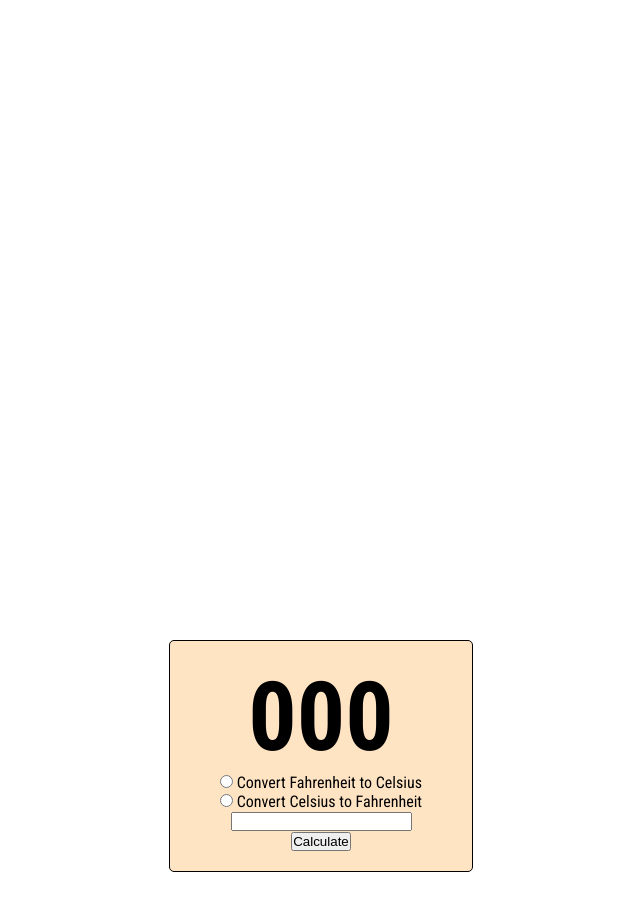
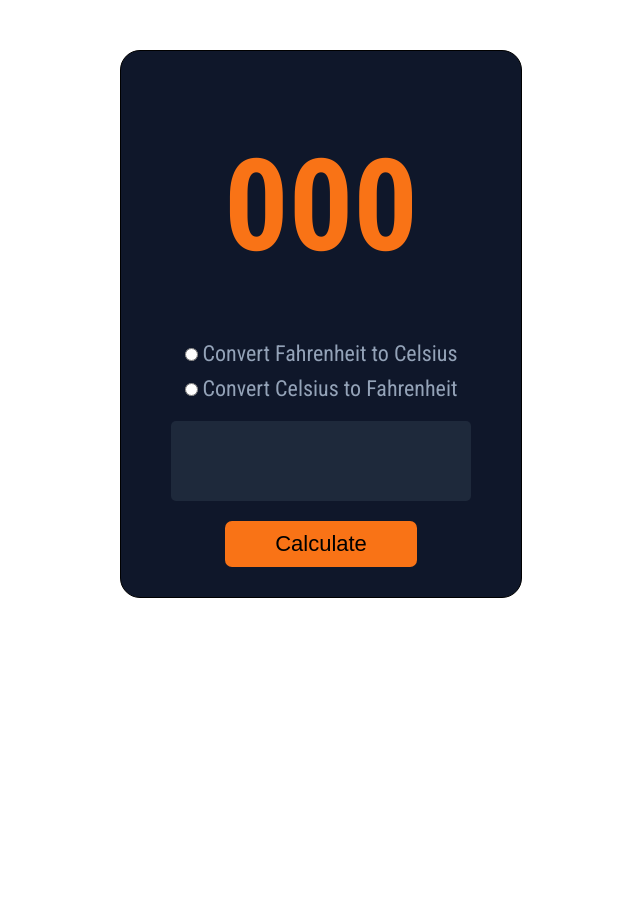
Before and after one commit to buimanhcuong7108/Mini-Project-for-Learning, a plain HTML site: page Converted-App/index.html in a window 1280 px wide. Shown: the top 910 px of the page, without its empty margins (319-959 px from the left). After the commit the page ends 800 px from the top, so only its background shows below. Drawn offline with Linux system fonts and the light colour scheme.

Commit message:
Complete converted app.

```diff
--- a/Converted-App/index.html
+++ b/Converted-App/index.html
@@ -28,6 +28,7 @@
             </li>
         </ul>
     </div>
+    <script src="script.js"></script>
 </body>
 
 </html>
--- a/Converted-App/script.js
+++ b/Converted-App/script.js
@@ -0,0 +1,22 @@
+const convertedNum = document.getElementById("converted-num");
+const submitBtn = document.getElementById("submit-btn");
+const userInput = document.getElementById("user-temp");
+const userCtoF = document.getElementById("user-CtoF");
+const userFtoC = document.getElementById("user-FtoC");
+
+submitBtn.onclick = function () {
+    let currTemp = (userInput.value);
+
+    if (currTemp == "") window.alert("It's not a number!")
+    currTemp = Number(currTemp);
+
+    if (userFtoC.checked) {
+        currTemp = (currTemp - 32) / 1.8;
+        convertedNum.textContent = currTemp.toFixed(2);
+    } else if (userCtoF.checked) {
+        currTemp = (currTemp * 1.8) + 32;
+        convertedNum.textContent = currTemp.toFixed(2);
+    } else {
+        window.alert("Pls choose a converter");
+    }
+}
--- a/Converted-App/style.css
+++ b/Converted-App/style.css
@@ -9,17 +9,71 @@
 body {
     font-family: 'Roboto Condensed';
     display: flex;
+    height: 100%;
 }
 
 .container {
-    background-color: bisque;
-    margin: 50% auto;
+    color: #F8FAFC;
+    background-color: #0F172A;
+    margin: 50px auto;
     padding: 20px 50px;
     text-align: center;
     border: 1px solid black;
-    border-radius: 5px;
+    border-radius: 20px;
 }
 
 .container #converted-num {
-    font-size: 6em;
+    font-size: 8em;
+    margin: 60px auto;
+    color: #F97316;
 }
+
+.container li {
+    display: block;
+    margin: 10px auto;
+    font-size: 22px;
+    color: #94A3B8;
+}
+
+.container label:hover {
+    color: #6c85ab;
+}
+
+.container input[type=number] {
+    font-size: 2em;
+    max-width: 300px;
+    max-height: 100px;
+    text-align: center;
+    margin: 10px auto;
+    padding: 15px;
+    color: #F8FAFC;
+    border: none;
+    border-radius: 5px;
+    background-color: #1E293B;
+}
+
+.container input[type=number]:hover,
+input[type=number] {
+    outline: none;
+}
+
+.container button {
+    padding: 10px 50px;
+    font-size: 1em;
+    border: none;
+    border-radius: 7px;
+    background-color: #F97316;
+}
+
+.container button:hover {
+    background-color: #db5c01;
+    cursor: pointer;
+    color: white
+}
+
+/* Chrome, Edge, Safari */
+.container input[type="number"]::-webkit-inner-spin-button,
+.container input[type="number"]::-webkit-outer-spin-button {
+    -webkit-appearance: none;
+    margin: 0;
+}
```
